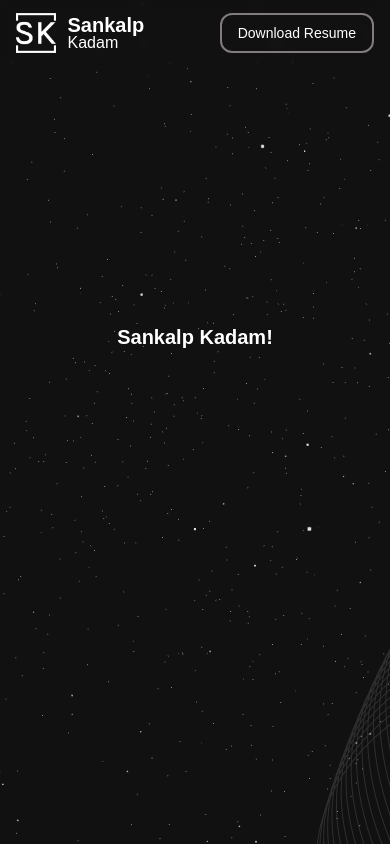
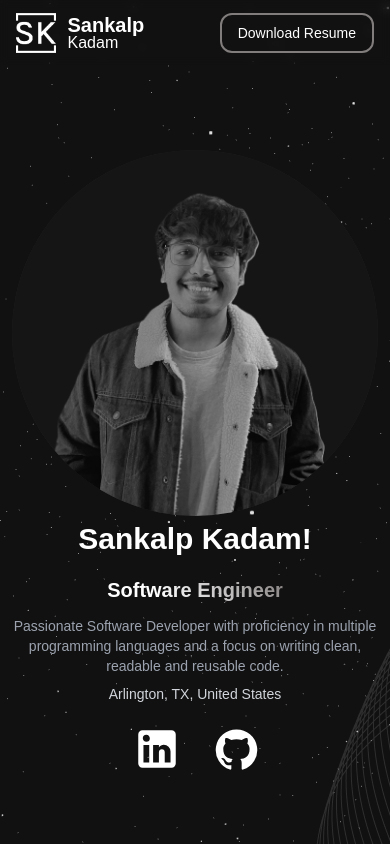
Before and after one commit to SankalpKadam/portfolio, a React (Create React App) app: page / in a window 390 px wide. Shown: the top 844 px of the page. Built offline with nearby package versions, Linux system fonts and the light colour scheme.

Commit message:
Done with responsive banner

```diff
--- a/src/App.css
+++ b/src/App.css
@@ -2,9 +2,6 @@
   box-sizing: border-box;
   margin: 0;
   padding: 0;
-  width: 100%;
-  height: 100vh;
-  overflow-y: scroll;
   background-color: var(--background-color);
 }
 ::-webkit-scrollbar{
--- a/src/Homepage/Banner/Banner.css
+++ b/src/Homepage/Banner/Banner.css
@@ -1,3 +1,5 @@
-.banner{
-    height: 80%;
+.gradient__text{
+    background: linear-gradient( 45deg,rgb(255,255,255) 30%, rgb(130,125,125));
+    -webkit-background-clip: text;
+    -webkit-text-fill-color: transparent;
 }
--- a/src/Homepage/Banner/Banner.jsx
+++ b/src/Homepage/Banner/Banner.jsx
@@ -1,7 +1,11 @@
 import React from 'react'
 import './Banner.css'
+import GitHubIcon from '@mui/icons-material/GitHub';
+import LinkedInIcon from '@mui/icons-material/LinkedIn';
 const Banner = () => {
     return (
+        <div className='flex flex-row items-center justify-center z-[20]'>
+
             <div className='banner
                             w-full
                             flex
@@ -9,14 +13,115 @@ const Banner = () => {
                             text-white
                             text-3xl
                             justify-center
-    items-center'>
-      <div className='banner__img rounded-full'>
-
+                            items-center
+                            mt-[150px]
+                            '>
+                <div className='banner__img
+                                rounded-full
+                                bg-imgBg
+                                z-50
+                                mb-3
+                                sm:mx-0
+                                mx-3
+                                '>
+                    <img src={require("../../ProfilePhoto.jpg")} alt=""
+                        className='
+                    lg:w-[400px]
+                    lg:h-[400px]
+                    object-contain
+                    rounded-full
+                    grayscale'/>
                 </div>
-      <div className='banner__name lg:text-7xl md:text-6xl text-xl font-bold animate-bounce'>
+                <div className='banner__name
+                                lg:text-7xl
+                                md:text-6xl
+                                text-3xl
+                                font-bold
+                                animate-bounce'>
                     Sankalp Kadam!
                 </div>
+                <div className='gradient__text
+                                lg:text-3xl
+                                md:text-2xl
+                                text-xl
+                                font-bold
+                                my-3'>
+                    Software Engineer
                 </div>
+                <div className="banner__para
+                                lg:text-base
+                                text-sm
+                                xl:w-1/3
+                                md:w-2/3
+                                sm:w-2/3
+                                w-full
+                                text-center
+                                text-gray-400">
+                    Passionate Software Developer with proficiency in multiple programming languages and a focus on writing clean, readable and reusable code.
+                </div>
+                <div className="banner__para
+                                lg:text-base
+                                text-sm
+                                lg:w-1/3
+                                md:w-2/3
+                                sm:w-2/3
+                                w-full
+                                text-center
+                                text-gray-300
+                                mt-2">
+                    Arlington, TX, United States
+                </div>
+                <div className='
+                banner__logos
+                mt-[20px]
+                flex
+                flex-row
+                lg:w-1/6
+                justify-center
+                items-center
+                '>
+                    {/* <div className='banner__img
+                                rounded-xl
+                                z-50
+                                mb-3
+                                mx-4
+                                border-2
+                                border-navbarColor
+                                px-4
+                                py-2
+                                text-base
+                                bg-white
+                                text-black
+                                cursor-pointer
+                                hover:text-white
+                                hover:bg-black
+                                transition
+                                duration-300
+                                ease-in-out
+                                '>
+                        Contact Me
+
+                    </div> */}
+                    <div className='banner__img
+                                rounded-full
+                                // z-50
+                                mb-3
+                                mx-4
+                                '>
+                        <LinkedInIcon style={{fontSize:50}} />
+                    </div>
+                    <div className='banner__img
+                                rounded-full
+                                z-50
+                                mb-3
+                                mx-4
+                                '>
+                        <GitHubIcon style={{fontSize:45}} />
+                    </div>
+                </div>
+            </div>
+        </div>
+
     )
 }
 
--- a/src/Homepage/Homepage.css
+++ b/src/Homepage/Homepage.css
@@ -1,3 +1,4 @@
 .homepage{
     height: 100%;
+    /* background-color: var(--background-color); */
 }
--- a/src/Homepage/Homepage.jsx
+++ b/src/Homepage/Homepage.jsx
@@ -1,10 +1,10 @@
 import React from 'react'
 import "./Homepage.css"
-import Navbar from '../Navbar/Navbar'
 import Banner from './Banner/Banner'
 const Homepage = () => {
   return (
     <div className='homepage'>
+        <Banner/>
         <Banner/>
     </div>
   )
```
Lines whose indentation alone changed are shown as unchanged.
